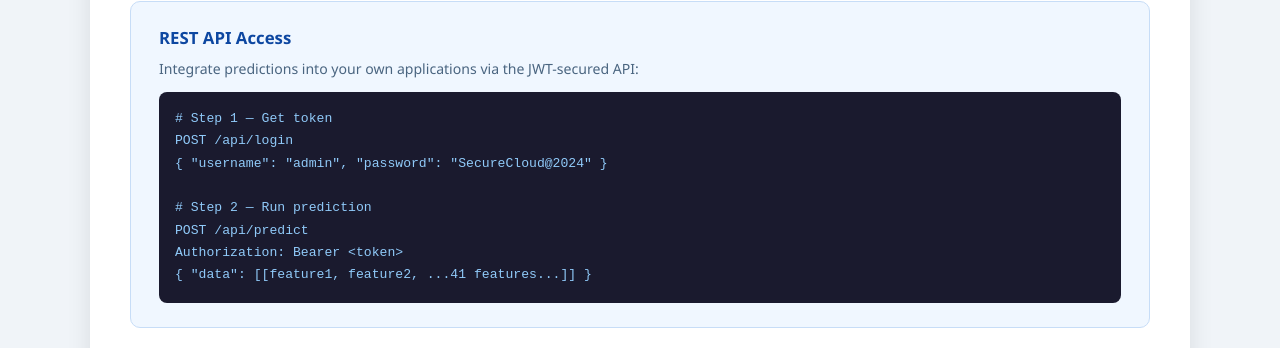
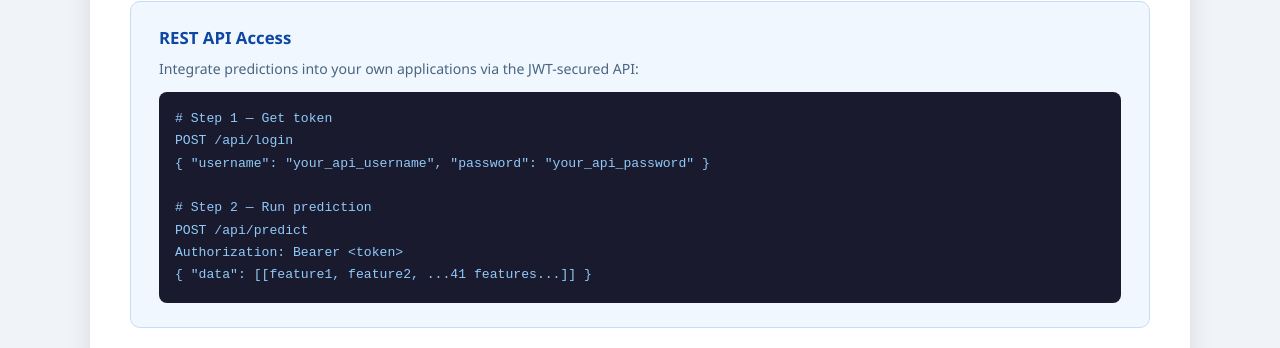
Before and after one commit to praneeth-hari/Secure-Cloud-Ml, a Flask app: page /Predict in a window 1280 px wide. Shown: the part 896-1244 px from the top of the page. Run offline with Flask 3, Linux system fonts and the light colour scheme; parts of the project's set-up code (start-up, migrations or seed data) failed here and were passed over.

Commit message:
Remove hardcoded API password from Predict.html template
Co-Authored-By: Claude Sonnet 4.6 <noreply@anthropic.com>

```diff
--- a/templates/Predict.html
+++ b/templates/Predict.html
@@ -97,7 +97,7 @@
       <p>Integrate predictions into your own applications via the JWT-secured API:</p>
       <pre class="code-block"># Step 1 — Get token
 POST /api/login
-{ "username": "admin", "password": "SecureCloud@2024" }
+{ "username": "your_api_username", "password": "your_api_password" }
 
 # Step 2 — Run prediction
 POST /api/predict
```
